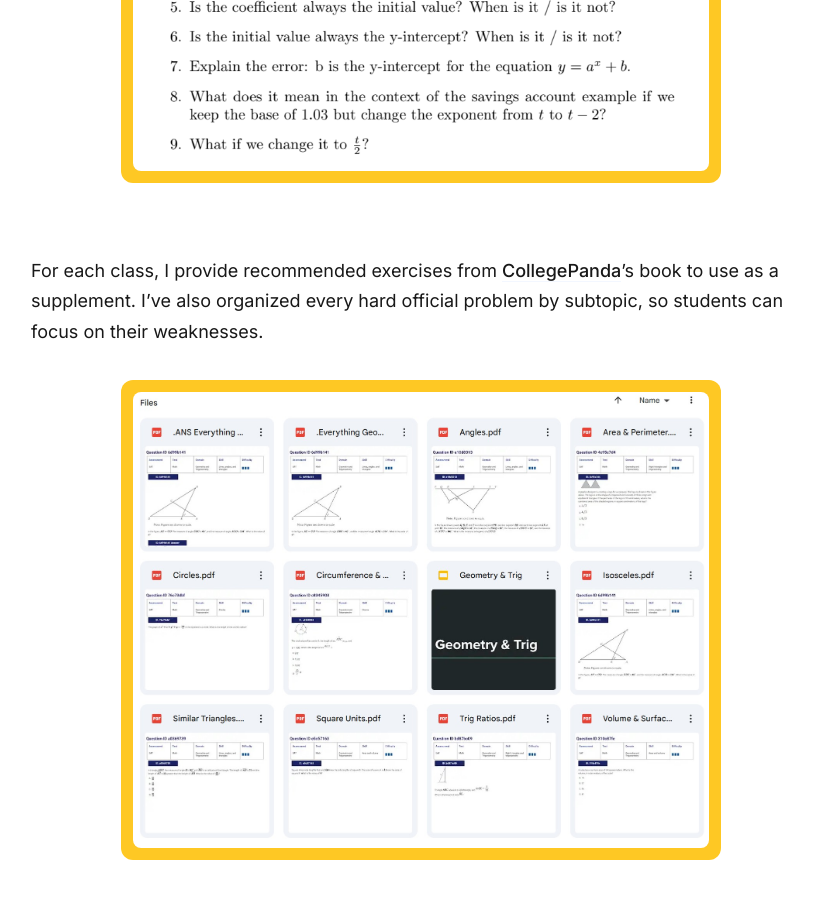
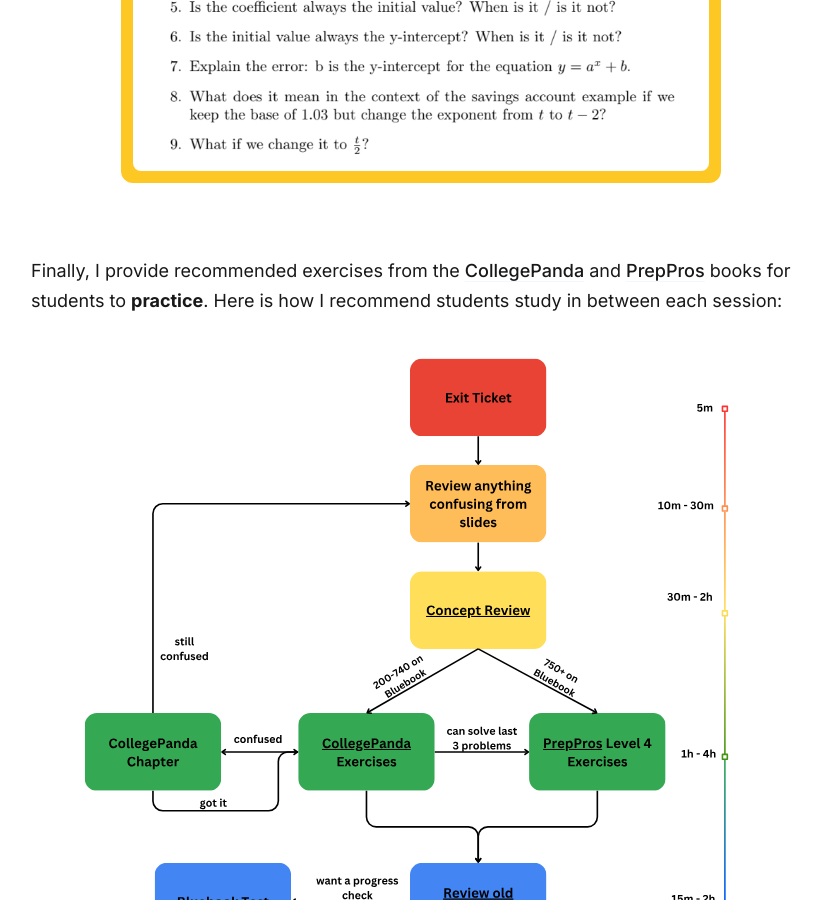
Before and after one commit to qExobyte/qExobyte.github.io, a Jekyll site: the page built from _pages/classes.md, in a window 1280 px wide and 900 px high, scrolled down 3338 px. Shown: the whole window, without its empty margins (219-1041 px from the left). Built offline with Jekyll 4.4.1, drawn with Linux system fonts in a browser that asks for light colours; nearby versions of some CDN libraries; some web fonts are replaced.

Commit message:
flowchart

```diff
--- a/_pages/classes.md
+++ b/_pages/classes.md
@@ -74,10 +74,8 @@ I teach concepts through **first principles** and provide "concept reviews" for
 </div>
 <br>
 
-For each class, I provide recommended exercises from **<a href="https://thecollegepanda.app/" target="_blank">CollegePanda</a>**'s book to use as a supplement. I've also organized every hard official problem by subtopic, so students can focus on their weaknesses.
-<div class="panel--content panel-override">
-    <img src="/images/academy5.jpg" alt="problem-sets">
-</div>
+Finally, I provide recommended exercises from the **<a href="https://thecollegepanda.app/" target="_blank">CollegePanda</a>** and <a href="https://www.preppros.io/math-book">PrepPros</a> books for students to **practice**. Here is how I recommend students study in between each session:
+<img src="/images/homework.svg" alt="homework" style="width: 400%; height: auto;">
 
-<br><br>
+<br>
 {% include academy-form.html %}
```
Also changed, not shown: images/homework.svg (added).
